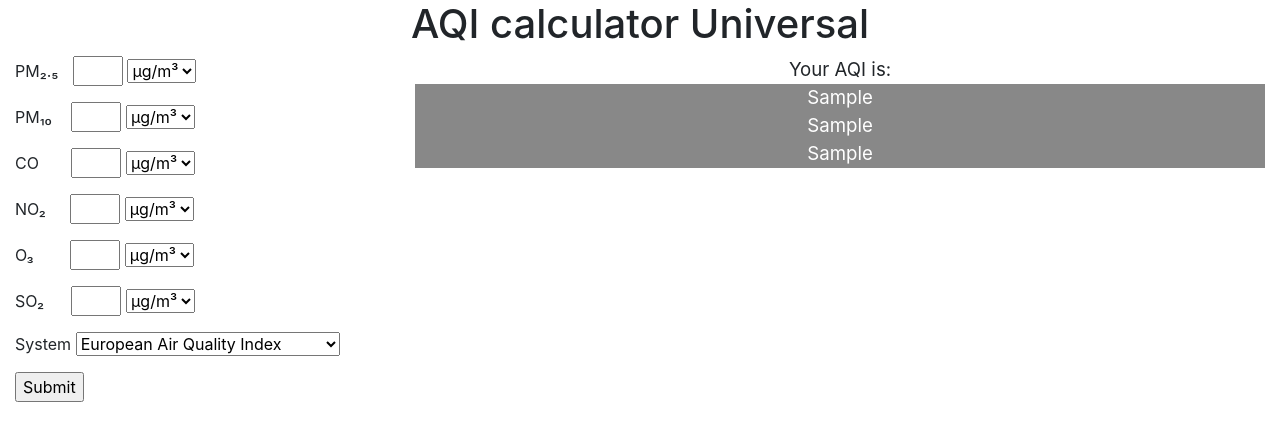
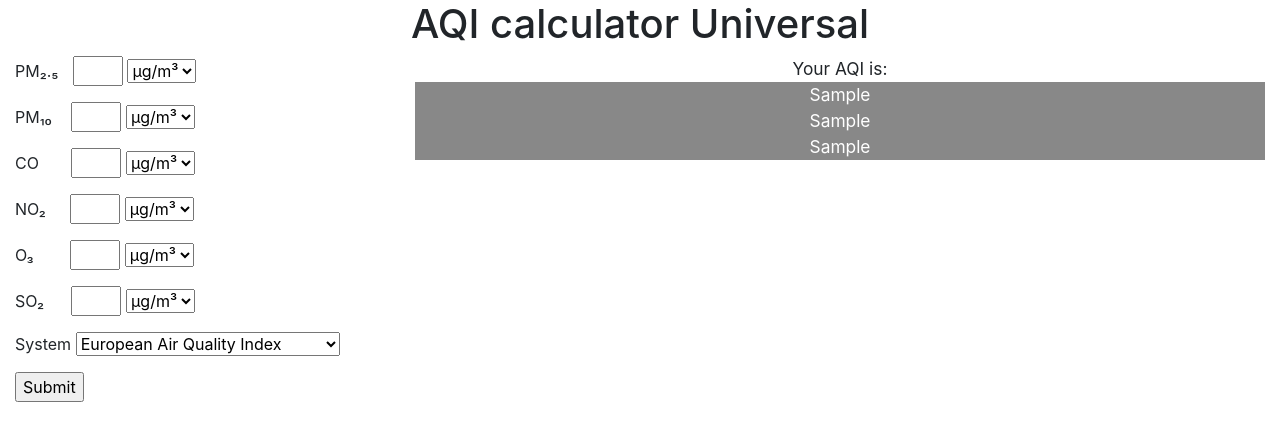
Before and after one commit to SaadiSave/aqical, a Flask app: template templates/home.html in a window 1280 px wide. Shown: the top 441 px of the page. Run offline with Flask 2, Linux system fonts and the light colour scheme; the template is opened without the code that fills it: most values are stand-ins (such as "Sample title", 1, 10 or a date in 2020); some libraries are stand-ins or nearby versions.

Commit message:
Changed result font size to 13pt

```diff
--- a/static/1.css
+++ b/static/1.css
@@ -20,5 +20,5 @@ form {
 
 .output {
     margin-left:15px;
-    font-size: 14pt;
+    font-size: 13pt;
 }
```
